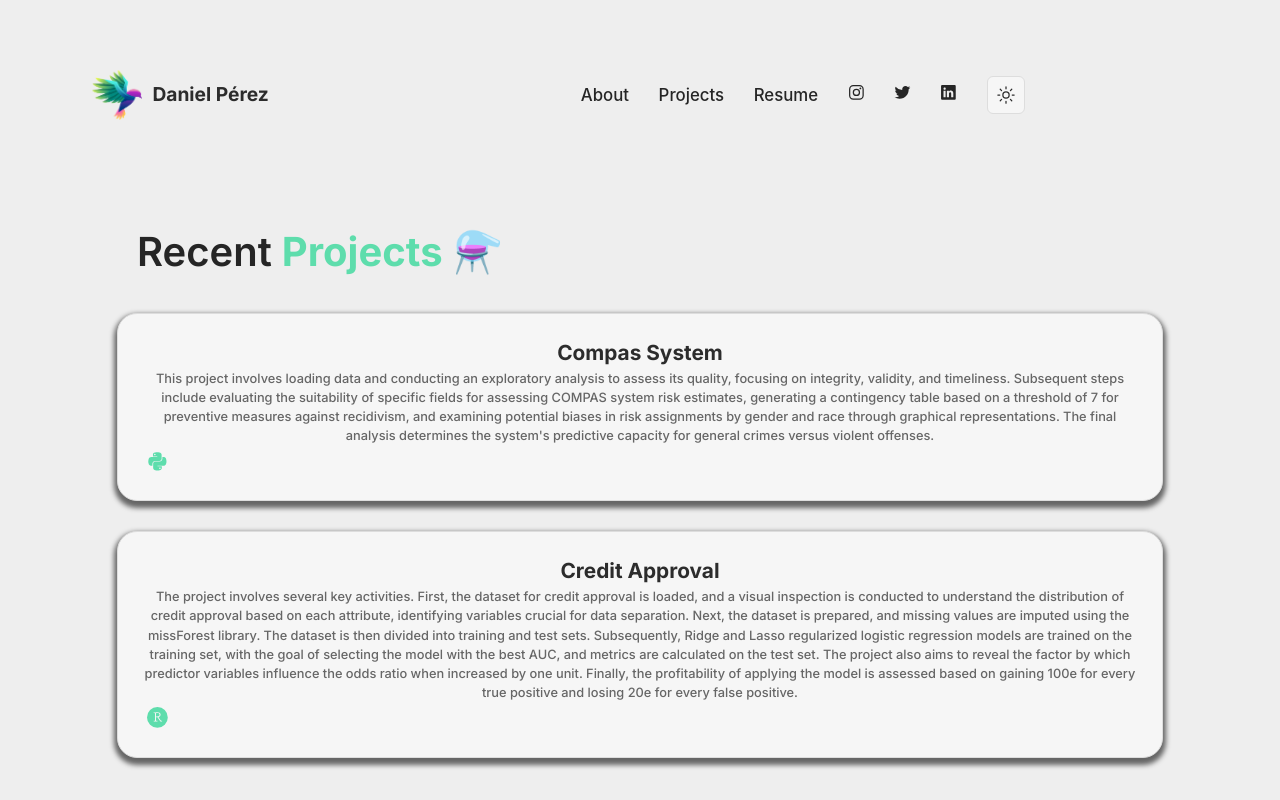
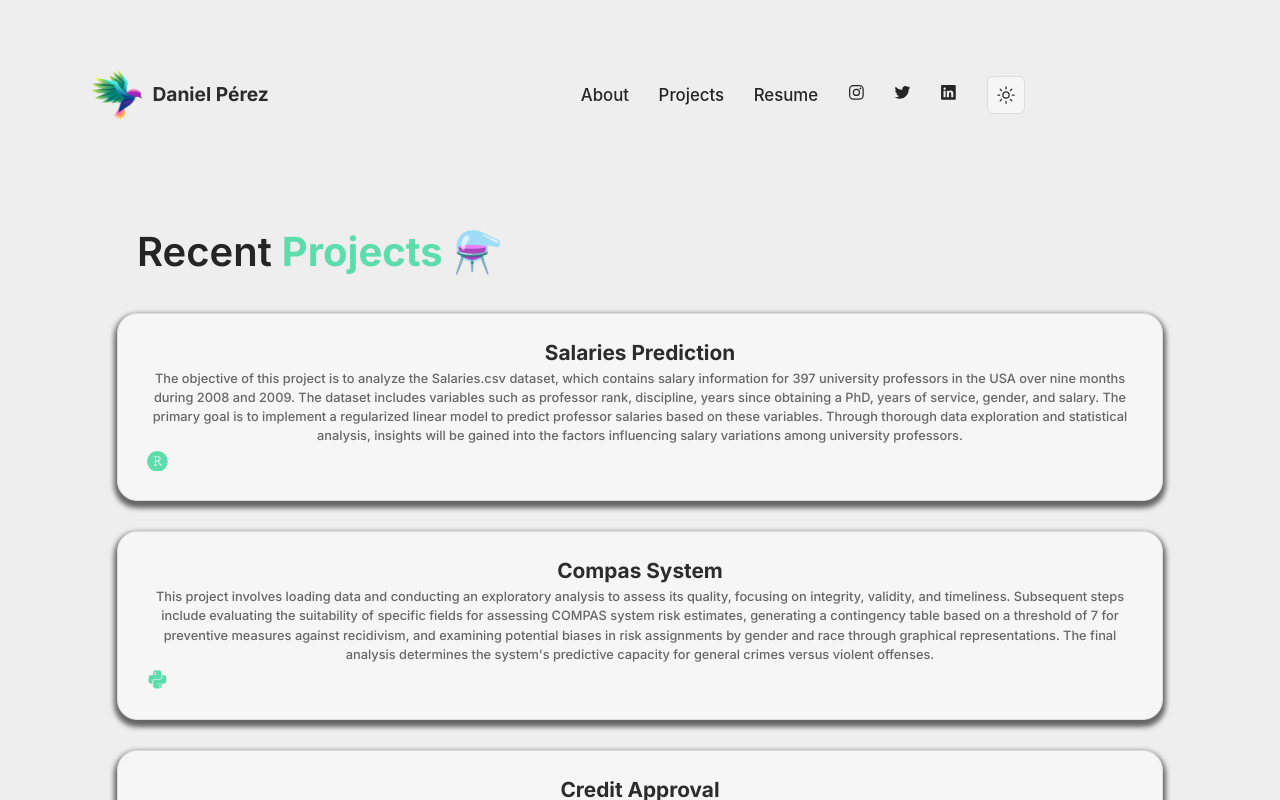
Before and after one commit to danielpsnz/perezdaniel_portfolio, a React (Create React App) app: page /projects in a window 1280 px wide. Shown: the top 800 px of the page. Built offline with nearby package versions, Linux system fonts and the light colour scheme.

Commit message:
added salaries_prediction project

```diff
--- a/src/containers/Projects/Projects.js
+++ b/src/containers/Projects/Projects.js
@@ -18,6 +18,7 @@ function Projects() {
 
   const compas_system_repo = "https://github.com/danielpsnz/compas_system";
   const credit_approval_repo = "https://github.com/danielpsnz/credit_approval"
+  const salaries_prediction = "https://github.com/danielpsnz/salaries_prediction"
 
   return (
     <Container fluid className="project-section">
@@ -25,6 +26,15 @@ function Projects() {
         <h1 className="heading-name">
           Recent <strong className="project-name">Projects</strong> <span className="wave" role="img" aria-labelledby="wave">⚗️</span>
         </h1>
+
+        <Col md={4} className="project-card">
+            <ProjectCard
+              title="Salaries Prediction"
+              description="The objective of this project is to analyze the Salaries.csv dataset, which contains salary information for 397 university professors in the USA over nine months during 2008 and 2009. The dataset includes variables such as professor rank, discipline, years since obtaining a PhD, years of service, gender, and salary. The primary goal is to implement a regularized linear model to predict professor salaries based on these variables. Through thorough data exploration and statistical analysis, insights will be gained into the factors influencing salary variations among university professors."
+              repoLink={salaries_prediction}
+              languages={<SiRstudio />}
+            />
+          </Col>
 
           <Col md={4} className="project-card">
             <ProjectCard
```
